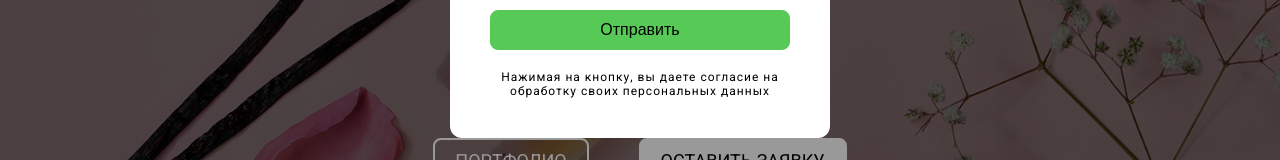
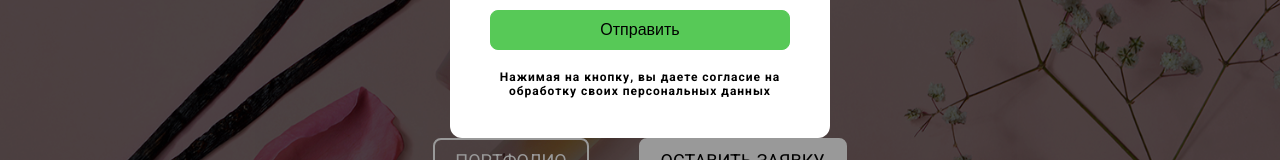
Before and after one commit to Kolpriks/site_for_lera, a React (Create React App) app: page / in a window 1280 px wide. Both pictures are taken after a click on the button "ОСТАВИТЬ ЗАЯВКУ". Shown: the part 517-677 px from the top of the page. Built offline with nearby package versions, Linux system fonts and the light colour scheme; the HTML template or start-up script is replaced by a standard one.

Commit message:
HotFix #3

```diff
--- a/src/components/buttons/MainButton.jsx
+++ b/src/components/buttons/MainButton.jsx
@@ -78,7 +78,7 @@ const MainButton = ({ onModalToggle, text, type }) => {
 
 							<button type="submit">Отправить</button>
 
-							<p className='policy'>Нажимая на кнопку, вы даете согласие на обработку своих персональных данных</p>
+							<h3 className='policy'>Нажимая на кнопку, вы даете согласие на обработку своих персональных данных</h3>
 
 
 						</form>
```
